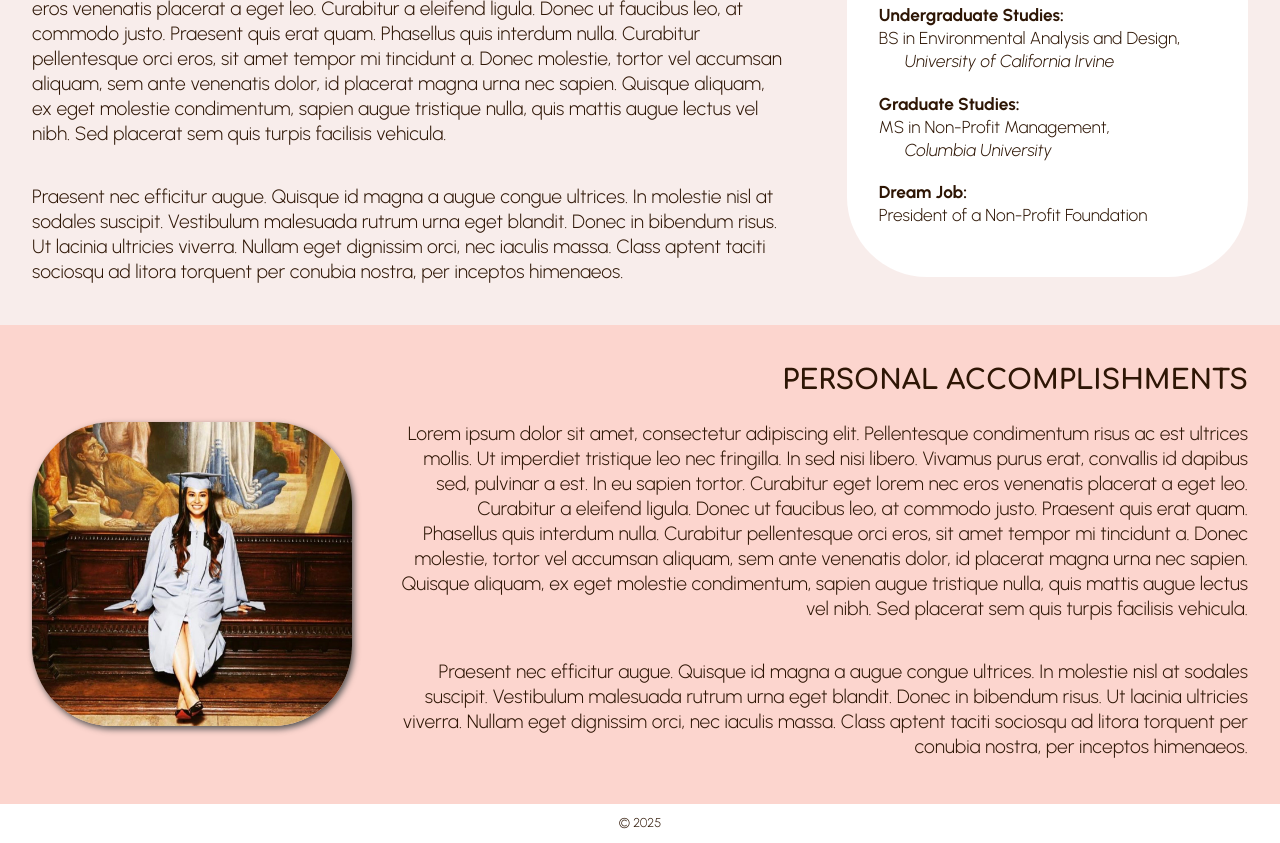
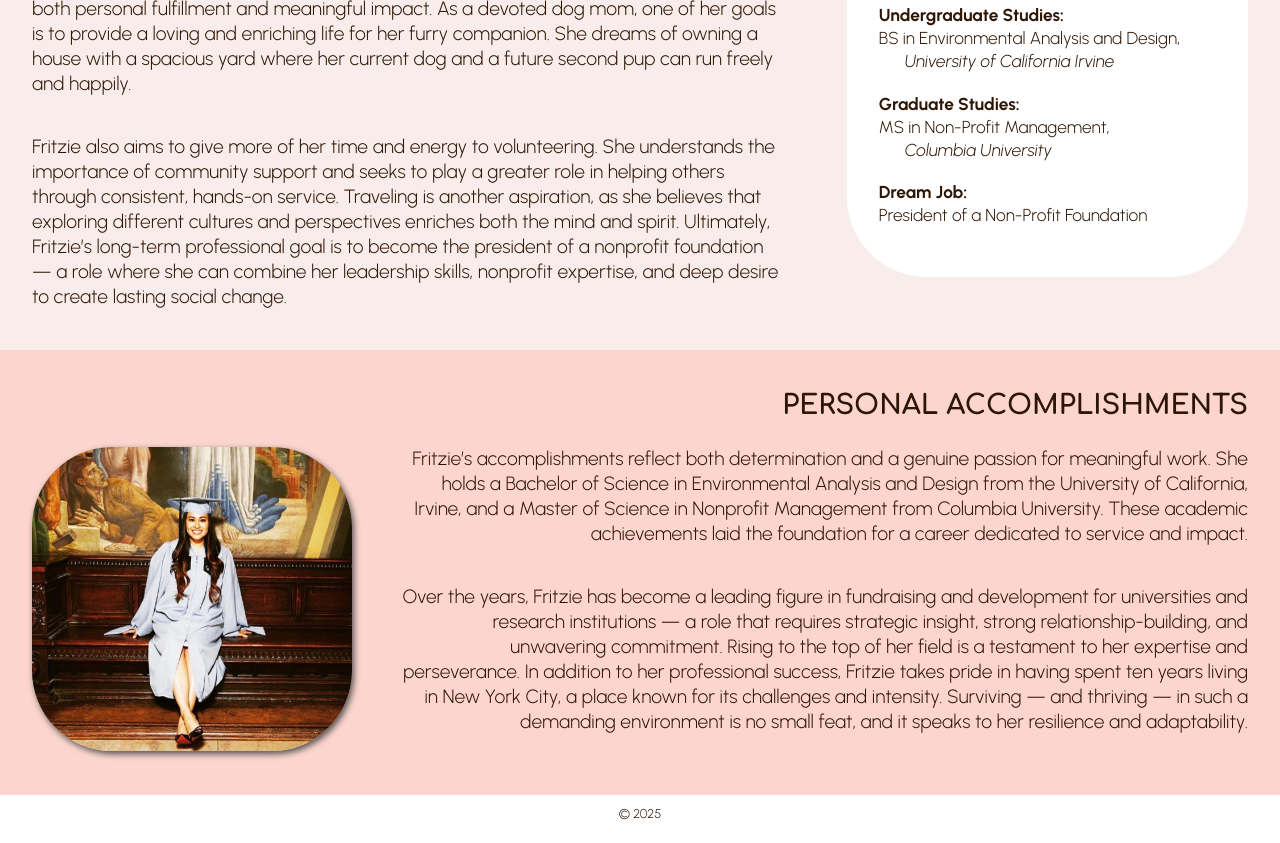
Before and after one commit to slkueneke/bioSite, a plain HTML site: page index.html in a window 1280 px wide. Shown: the part 544-1387 px from the top of the page. Drawn offline with Linux system fonts and the light colour scheme; a web font is replaced by a local one.

Commit message:
final update for week 6

```diff
--- a/CSS/styles.css
+++ b/CSS/styles.css
@@ -40,7 +40,6 @@ nav a,
 nav span {
   /* weight 300 - 700 */
   font-family: "Comfortaa", sans-serif;
-  font-optical-sizing: auto;
   color: #2e1605;
 }
 
@@ -59,7 +58,6 @@ h6,
 li {
   /* weight 100 - 900 */
   font-family: "Urbanist", sans-serif;
-  font-optical-sizing: auto;
   font-size: 1.2em;
   font-weight: 300;
   color: #2e1605;
--- a/index.html
+++ b/index.html
@@ -8,17 +8,17 @@
 
 <html lang="en">
   <head>
-    <meta charset="UTF-8" />
-    <meta name="viewport" content="width=device-width, initial-scale=1.0" />
+    <meta charset="UTF-8" >
+    <meta name="viewport" content="width=device-width, initial-scale=1.0" >
 
-    <link rel="preconnect" href="https://fonts.googleapis.com" />
-    <link rel="preconnect" href="https://fonts.gstatic.com" crossorigin />
+    <link rel="preconnect" href="https://fonts.googleapis.com" >
+    <link rel="preconnect" href="https://fonts.gstatic.com" crossorigin >
     <link
       href="https://fonts.googleapis.com/css2?family=Chango&family=Climate+Crisis&family=Comfortaa:wght@300..700&family=Passions+Conflict&family=Petemoss&family=Urbanist:ital,wght@0,100..900;1,100..900&display=swap"
       rel="stylesheet"
-    />
+    >
 
-    <link rel="stylesheet" href="CSS/styles.css" />
+    <link rel="stylesheet" href="CSS/styles.css" >
 
     <title>Bio Site: Home</title>
   </head>
@@ -35,7 +35,7 @@
           class="mobileOnly"
           src="images/menu.png"
           alt="open mobile navigation"
-        />
+        >
 
         <!-- nav menu items for mobile -->
         <ul class="mobileOnly">
@@ -91,13 +91,13 @@
       <section id="banner">
 
         <div>
-          <div id="photoBg3" class="photoBubble" alt="picture of Fritzie as a child"></div>
+          <div id="photoBg3" class="photoBubble"></div>
 
-          <div id="photoBg2" class="photoBubble" alt="picture of Fritzie's dog Clementine"></div>
+          <div id="photoBg2" class="photoBubble"></div>
 
           <h1><span class="script darkPink">fritzie</span> dizon</h1>
 
-          <div id="photoBg" class="photoBubble" alt="picture of Fritzie sitting at a table"></div>
+          <div id="photoBg" class="photoBubble"></div>
 
         </div>
 
@@ -110,27 +110,11 @@
           <div class="text">
             <!-- TODO: summary of goals here -->
             <p>
-              Lorem ipsum dolor sit amet, consectetur adipiscing elit. Pellentesque
-              condimentum risus ac est ultrices mollis. Ut imperdiet tristique leo
-              nec fringilla. In sed nisi libero. Vivamus purus erat, convallis id
-              dapibus sed, pulvinar a est. In eu sapien tortor. Curabitur eget lorem
-              nec eros venenatis placerat a eget leo. Curabitur a eleifend ligula.
-              Donec ut faucibus leo, at commodo justo. Praesent quis erat quam.
-              Phasellus quis interdum nulla. Curabitur pellentesque orci eros, sit
-              amet tempor mi tincidunt a. Donec molestie, tortor vel accumsan
-              aliquam, sem ante venenatis dolor, id placerat magna urna nec sapien.
-              Quisque aliquam, ex eget molestie condimentum, sapien augue tristique
-              nulla, quis mattis augue lectus vel nibh. Sed placerat sem quis turpis
-              facilisis vehicula.
+              Fritzie Dizon is a woman of vision, heart, and drive. Her goals are rooted in self-improvement, compassion, and service. Every day, she strives to be her best self — mentally, emotionally, and physically — believing that growth and balance are essential for both personal fulfillment and meaningful impact. As a devoted dog mom, one of her goals is to provide a loving and enriching life for her furry companion. She dreams of owning a house with a spacious yard where her current dog and a future second pup can run freely and happily.
             </p>
 
             <p>
-              Praesent nec efficitur augue. Quisque id magna a augue congue
-              ultrices. In molestie nisl at sodales suscipit. Vestibulum malesuada
-              rutrum urna eget blandit. Donec in bibendum risus. Ut lacinia
-              ultricies viverra. Nullam eget dignissim orci, nec iaculis massa.
-              Class aptent taciti sociosqu ad litora torquent per conubia nostra,
-              per inceptos himenaeos.
+              Fritzie also aims to give more of her time and energy to volunteering. She understands the importance of community support and seeks to play a greater role in helping others through consistent, hands-on service. Traveling is another aspiration, as she believes that exploring different cultures and perspectives enriches both the mind and spirit. Ultimately, Fritzie’s long-term professional goal is to become the president of a nonprofit foundation — a role where she can combine her leadership skills, nonprofit expertise, and deep desire to create lasting social change.
             </p>
           </div>
 
@@ -165,7 +149,7 @@
 
       </section>
 
-      <section class="facts printOnly">
+      <div class="facts printOnly">
         <!--TODO: style this out-->
         <aside>
           <h3 class="darkPink script center">quick facts</h3>
@@ -191,7 +175,7 @@
 
           </ul>
         </aside>
-      </section>
+      </div>
 
       <section id="accomplishments">
         <h2>PERSONAL ACCOMPLISHMENTS</h2>
@@ -205,27 +189,11 @@
           <div class="text">
             <!-- TODO: summary of accomplishments here -->
             <p>
-              Lorem ipsum dolor sit amet, consectetur adipiscing elit. Pellentesque
-              condimentum risus ac est ultrices mollis. Ut imperdiet tristique leo
-              nec fringilla. In sed nisi libero. Vivamus purus erat, convallis id
-              dapibus sed, pulvinar a est. In eu sapien tortor. Curabitur eget lorem
-              nec eros venenatis placerat a eget leo. Curabitur a eleifend ligula.
-              Donec ut faucibus leo, at commodo justo. Praesent quis erat quam.
-              Phasellus quis interdum nulla. Curabitur pellentesque orci eros, sit
-              amet tempor mi tincidunt a. Donec molestie, tortor vel accumsan
-              aliquam, sem ante venenatis dolor, id placerat magna urna nec sapien.
-              Quisque aliquam, ex eget molestie condimentum, sapien augue tristique
-              nulla, quis mattis augue lectus vel nibh. Sed placerat sem quis turpis
-              facilisis vehicula.
+              Fritzie’s accomplishments reflect both determination and a genuine passion for meaningful work. She holds a Bachelor of Science in Environmental Analysis and Design from the University of California, Irvine, and a Master of Science in Nonprofit Management from Columbia University. These academic achievements laid the foundation for a career dedicated to service and impact.
             </p>
 
             <p>
-              Praesent nec efficitur augue. Quisque id magna a augue congue
-              ultrices. In molestie nisl at sodales suscipit. Vestibulum malesuada
-              rutrum urna eget blandit. Donec in bibendum risus. Ut lacinia
-              ultricies viverra. Nullam eget dignissim orci, nec iaculis massa.
-              Class aptent taciti sociosqu ad litora torquent per conubia nostra,
-              per inceptos himenaeos.
+              Over the years, Fritzie has become a leading figure in fundraising and development for universities and research institutions — a role that requires strategic insight, strong relationship-building, and unwavering commitment. Rising to the top of her field is a testament to her expertise and perseverance. In addition to her professional success, Fritzie takes pride in having spent ten years living in New York City, a place known for its challenges and intensity. Surviving — and thriving — in such a demanding environment is no small feat, and it speaks to her resilience and adaptability.
             </p>
           </div>
 
```
Also changed, not shown: template.html (+7 -7 lines).
